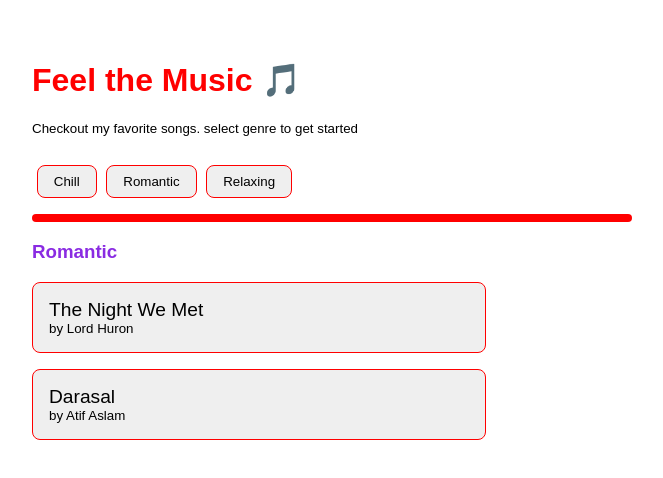
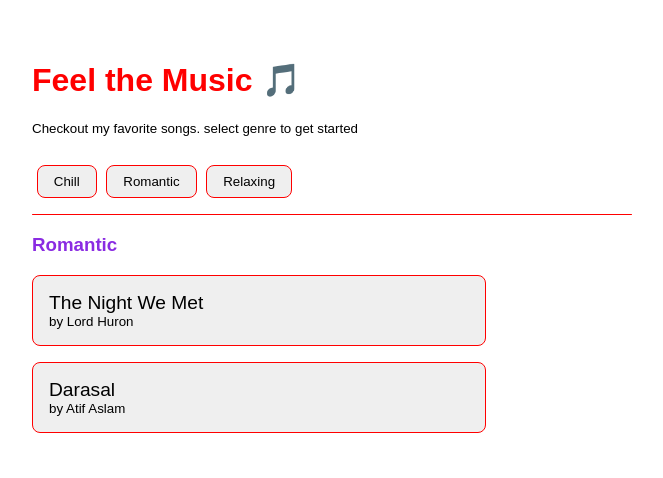
Before and after one commit to Raj-Thombare/Feel-the-Music, a React (Create React App) app: page / in a window 1280 px wide. Shown: the top 478 px of the page, without its empty margins (308-971 px from the left). Built offline with nearby package versions, Linux system fonts and the light colour scheme.

Commit message:
style: update linebreak

```diff
--- a/src/styles.css
+++ b/src/styles.css
@@ -27,7 +27,7 @@ ul li {
 .linebreak {
   display: block;
   width: 100%;
-  height: 0.5rem;
+  height: 1px;
   background-color: red;
   border-radius: 1rem;
 }
```
